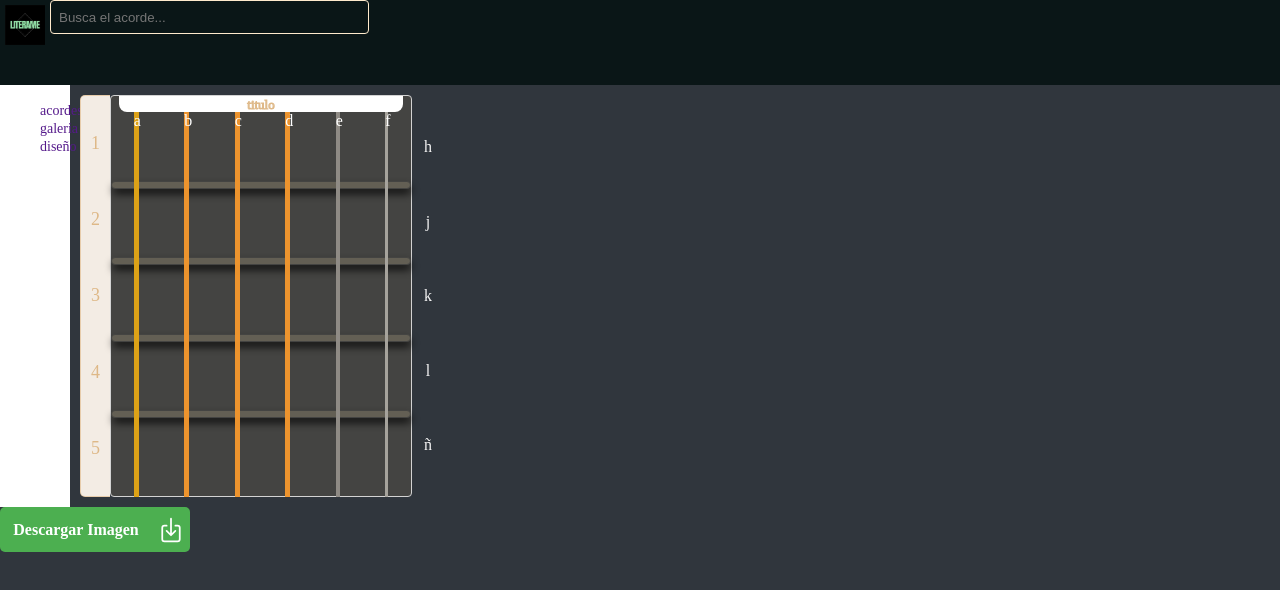
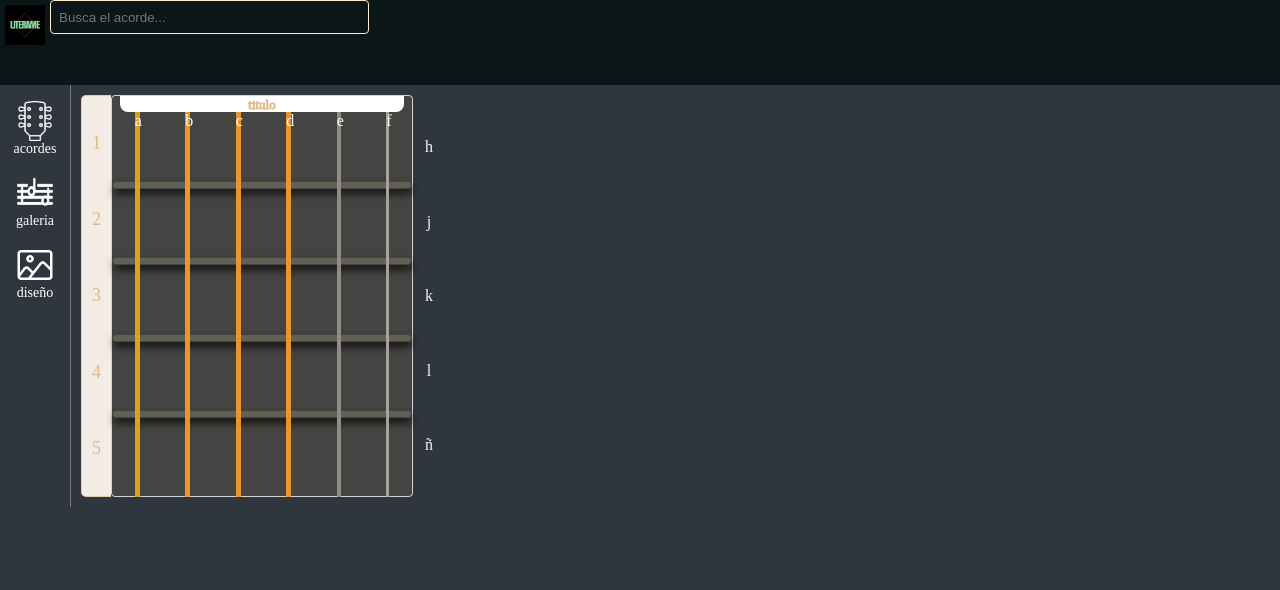
Before and after one commit to literame/acorde, a plain HTML site: page index.html in a window 1280 px wide. Drawn offline with nearby package versions, Linux system fonts and the light colour scheme; a web font is replaced by a local one.

Commit message:
lateral bar

```diff
--- a/css/styleacorde.css
+++ b/css/styleacorde.css
@@ -255,66 +255,3 @@
 
     background-color: #e4e4dd62;
 }
-
-
-
-
-
-
-
-
-
-
-.descargable{
-    height: 45px;
-    width: 190px;
-    border-radius: 0;
-
-    background-color: #4CAF50;
-    color: white;
-    border: none;
-    border-radius: 5px;
-    cursor: pointer;
-
-
-    display: flex;
-    align-items: center;
-    justify-content: center;
-}
-
-.descargable:hover {
-    background-color: #45a049;
-  }
-.descargable:active {
-    background-color: #3e8e41;
-  }
-
-.descargable .txtdown{
-    width: 80%;
-    height: 100%;
-    display: flex;
-    align-items: center;
-    justify-content: center;
-    font-size: 16px;
-    font-weight: bold;
-}
-.descargable .icon{
-    width: 20%;
-    height: 100%;
-
-    color: rgb(255, 255, 255);
-    font-size: 28px;
-    font-weight: bold;
-
-    border-top-right-radius: 5px;
-    border-bottom-right-radius: 5px;
-
-    display: flex;
-    align-items: center;
-    justify-content: center;
-}
-
-.descargable .icon:hover{
-    background: white;
-    color: #1c4936;
-}
--- a/css/stylepage.css
+++ b/css/stylepage.css
@@ -49,12 +49,100 @@ nav{
 
 .leftbar{
     width: 70px;
-    background: white;
+    padding: 8px 0;
+border-right: 1px solid #e4e4dd62;
 }
 .leftbar ul{
-    list-style: none;
+    margin: 0;
+    padding: 0;
+}
+.leftbar li{
+    display: flex;
+    flex-direction: column;
+    align-items: center;
+    justify-content: center;
+    padding: 8px 5px;
+    cursor: pointer;
 }
 .leftbar li > a{
     text-decoration: none;
     font-size: 14px;
+    color: white;
 }
+.leftbar li:hover{
+    background: #e4e4dd62;
+}
+
+.logoicon{
+    width: 40px;
+
+}
+
+
+
+
+
+
+
+
+
+
+
+
+
+
+
+
+.descargable{
+    height: 45px;
+    width: 190px;
+    border-radius: 0;
+
+    background-color: #4CAF50;
+    color: white;
+    border: none;
+    border-radius: 5px;
+    cursor: pointer;
+
+
+    display: flex;
+    align-items: center;
+    justify-content: center;
+}
+
+.descargable:hover {
+    background-color: #45a049;
+  }
+.descargable:active {
+    background-color: #3e8e41;
+  }
+
+.descargable .txtdown{
+    width: 80%;
+    height: 100%;
+    display: flex;
+    align-items: center;
+    justify-content: center;
+    font-size: 16px;
+    font-weight: bold;
+}
+.descargable .icon{
+    width: 20%;
+    height: 100%;
+
+    color: rgb(255, 255, 255);
+    font-size: 28px;
+    font-weight: bold;
+
+    border-top-right-radius: 5px;
+    border-bottom-right-radius: 5px;
+
+    display: flex;
+    align-items: center;
+    justify-content: center;
+}
+
+.descargable .icon:hover{
+    background: white;
+    color: #1c4936;
+}
--- a/index.html
+++ b/index.html
@@ -41,9 +41,12 @@
     <div class="leftbar">
         <!-- barra lateral -->
         <ul>
-            <li><a href="">acordes</a></li>
-            <li><a href="">galeria</a></li>
-            <li><a href="">diseño</a></li>
+            <li><img class="logoicon" src="./img/cabezal.png" alt="">
+                <a href="#">acordes</a></li>
+            <li><img class="logoicon" src="./img/galeria.png" alt="">
+                <a href="">galeria</a></li>
+            <li><img class="logoicon" src="./img/galeria-de-fotos.png" alt="">
+                <a href="">diseño</a></li>
         </ul>
     </div>
 
@@ -158,12 +161,12 @@
 
 
 
-<div class="descargable" onclick="convertirYDescargar()">
+<!-- <div class="descargable" onclick="convertirYDescargar()">
     <div class="txtdown">Descargar Imagen</div>
     <div class="icon">
         <ion-icon  name="download-outline"></ion-icon>
     </div>
-</div>
+</div> -->
 
     <script type="module" src="https://unpkg.com/ionicons@7.1.0/dist/ionicons/ionicons.esm.js"></script>
     <script nomodule src="https://unpkg.com/ionicons@7.1.0/dist/ionicons/ionicons.js"></script>
```
Also changed, not shown: img/cabezal.png (added), img/galeria-de-fotos.png (added), img/galeria.png (added).
